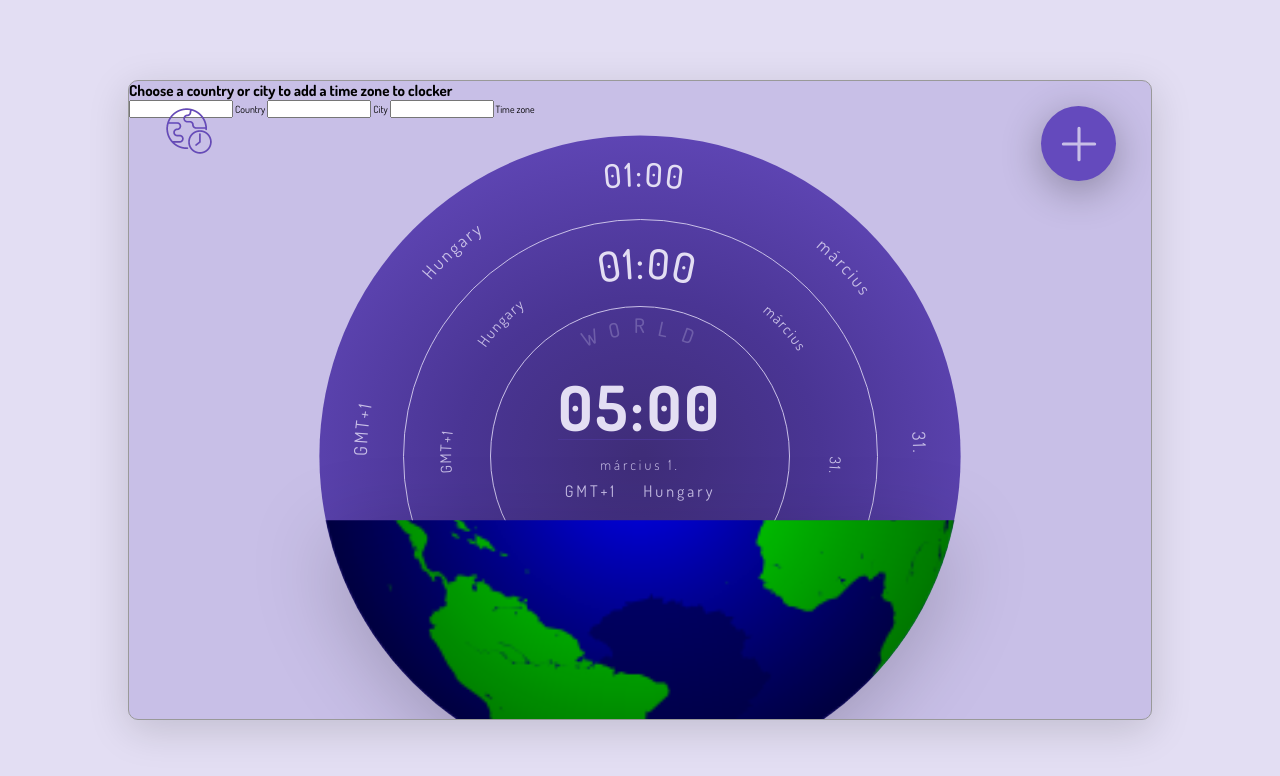
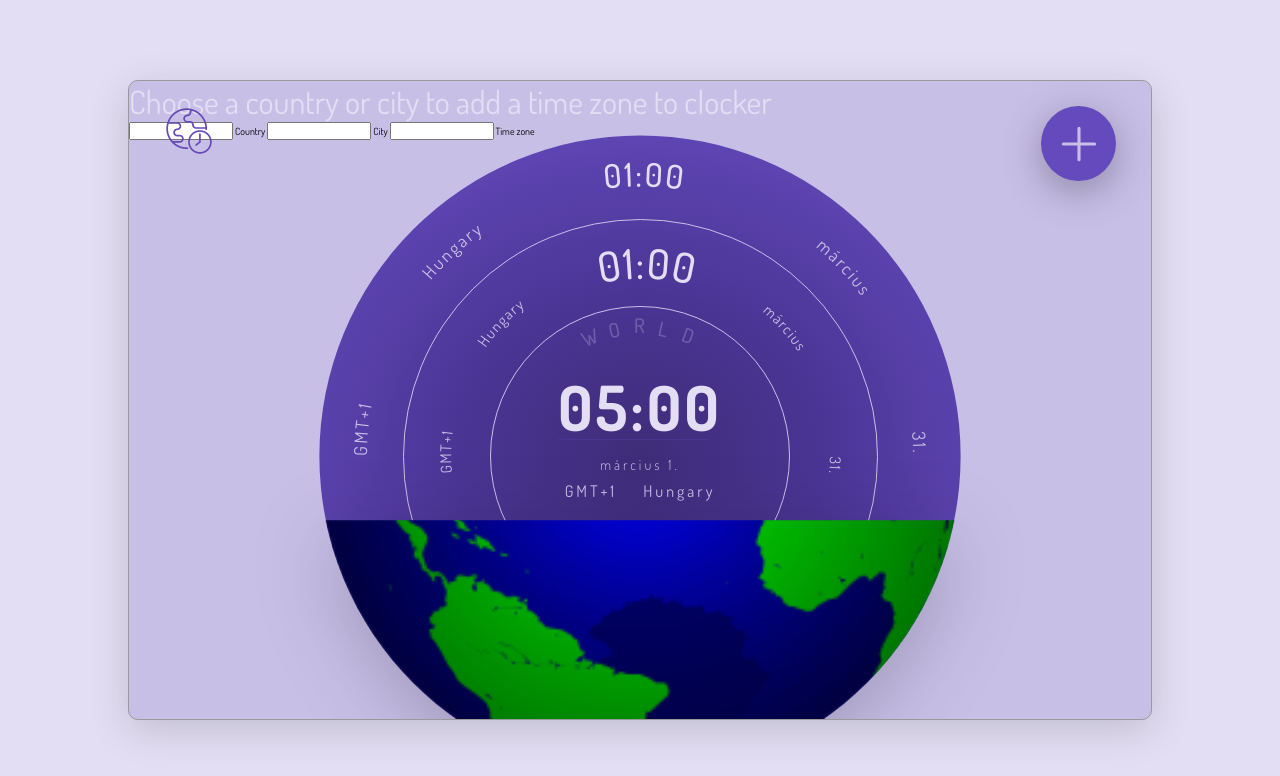
Before and after one commit to ntamasa/clocker, a website: page index.html in a window 1280 px wide. Drawn offline with nearby package versions, Linux system fonts and the light colour scheme; files that its build step writes are made by us from their sources.

Commit message:
add secondary heading

```diff
--- a/sass/base/_typhography.scss
+++ b/sass/base/_typhography.scss
@@ -81,3 +81,9 @@ body {
     }
   }
 }
+
+.heading-secondary {
+  font-size: 3.2rem;
+  color: $color-primary-light-2;
+  font-weight: 400;
+}
```
